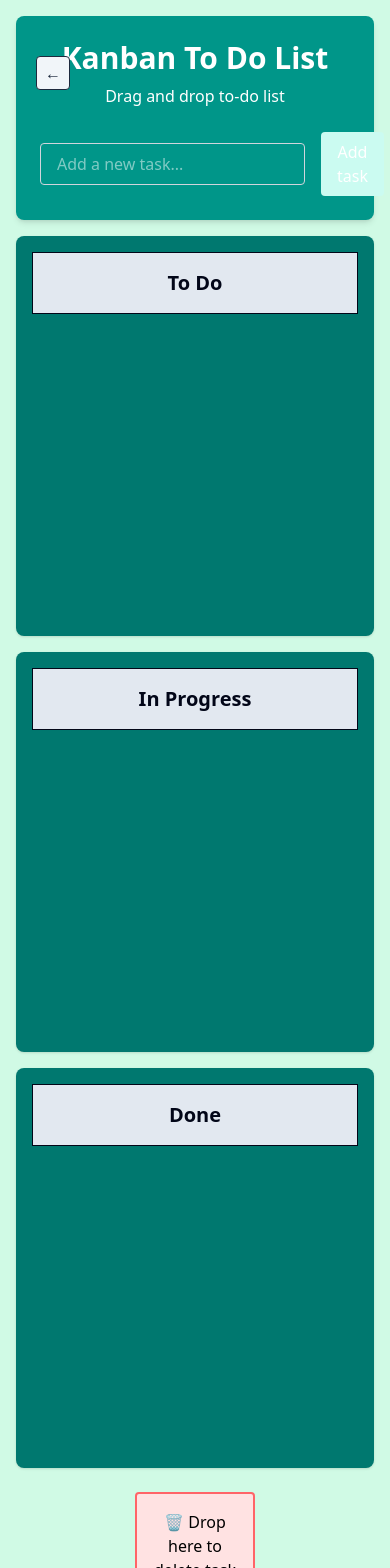
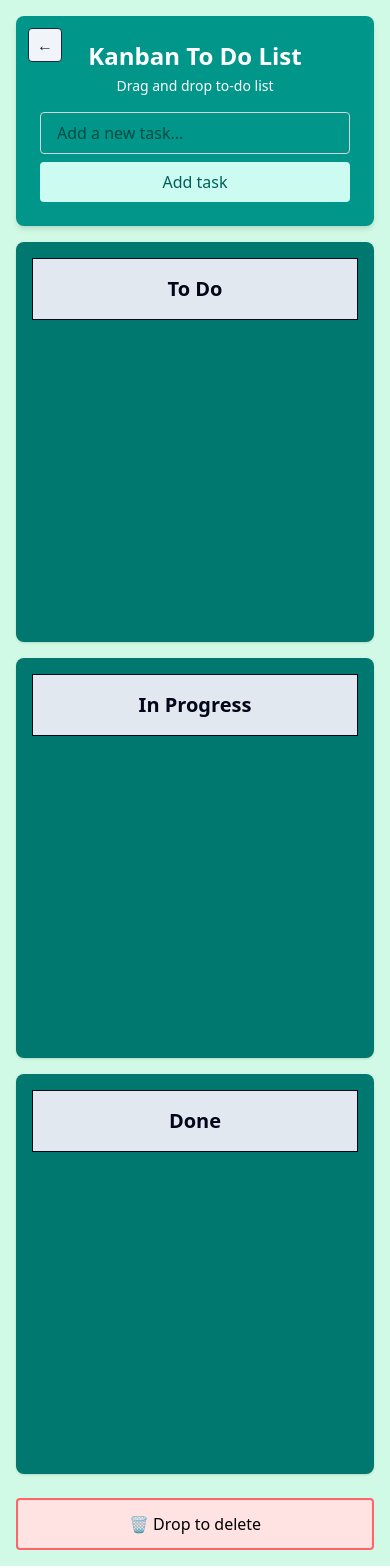
Before and after one commit to sealite92/project-typescript, a React (Vite) app: page /todo in a window 390 px wide. Shown: the top 1568 px of the page. Built offline with nearby package versions, Linux system fonts and the light colour scheme.

Commit message:
Fix the responsivity on mobie screem

```diff
--- a/src/TodoApp/components/Header.tsx
+++ b/src/TodoApp/components/Header.tsx
@@ -1,50 +1,52 @@
-import {  useState } from "react";
+import { useState } from "react";
 import { useTodoContext } from "../TodoContextProvider";
 import { useNavigate } from "react-router-dom";
-
-
 
 export default function Header() {
   const [text, setText] = useState("");
   const { handleAddTask } = useTodoContext();
-
-const navigate = useNavigate();
+  const navigate = useNavigate();
 
   const handleInputChange = (e: React.ChangeEvent<HTMLInputElement>) => {
     setText(e.target.value);
-  }
-
+  };
 
   return (
     <div className="flex flex-col items-center justify-center p-6 bg-teal-600 rounded-lg shadow-md mb-4 relative">
-      <span className="absolute left-5 top-10 text-slate-800 px-2 py-1 border bg-slate-100 rounded cursor-pointer"
-      onClick={() => navigate("/")}
-      >&larr;
 
-</span>
-      <header className="mb-6 text-center">
-        <h1 className="text-3xl font-bold text-white mb-2">Kanban To Do List</h1>
-        <p className="text-white">Drag and drop to-do list</p>
+      {/* Back Button */}
+      <span
+        className="absolute left-3 top-3 text-slate-800 px-2 py-1 border bg-slate-100 rounded cursor-pointer"
+        onClick={() => navigate("/")}
+      >
+        &larr;
+      </span>
+
+      {/* Header Title */}
+      <header className="mb-4 text-center">
+        <h1 className="text-2xl sm:text-3xl font-bold text-white mb-1">Kanban To Do List</h1>
+        <p className="text-white text-sm sm:text-base">Drag and drop to-do list</p>
       </header>
-      <div className="flex items-center space-x-4 w-full max-w-md">
+
+      {/* Input + Button */}
+      <div className="flex flex-col sm:flex-row items-center w-full max-w-md gap-2 sm:gap-4">
         <input
           value={text}
           onChange={handleInputChange}
           type="text"
-          className="flex-1 px-4 py-2 border border-gray-300 text-white rounded focus:outline-none focus:ring-2 focus:ring-blue-400"
+          className="flex-1 w-full px-4 py-2 border border-gray-300 text-black rounded focus:outline-none focus:ring-2 focus:ring-blue-400"
           placeholder="Add a new task..."
         />
-        <button className="px-4 py-2 bg-teal-100 text-white rounded hover:bg-teal-300 transition"
-        onClick={() => {
-          handleAddTask(text);
-
-          setText("");
-        }
-        }>
+        <button
+          className="w-full sm:w-auto px-4 py-2 bg-teal-100 text-teal-800 font-medium rounded hover:bg-teal-300 transition"
+          onClick={() => {
+            handleAddTask(text);
+            setText("");
+          }}
+        >
           Add task
         </button>
       </div>
-
     </div>
-  )
+  );
 }
--- a/src/TodoApp/components/TodoMain.tsx
+++ b/src/TodoApp/components/TodoMain.tsx
@@ -1,6 +1,6 @@
 
 import { useTodoContext } from '../TodoContextProvider';
-import { DndContext, MouseSensor, TouchSensor, useSensor } from '@dnd-kit/core';
+import { DndContext, MouseSensor, TouchSensor, useSensor, useSensors } from '@dnd-kit/core';
 import type { DragEndEvent } from "@dnd-kit/core";
 
 import TaskColumn from './TaskColumn';
@@ -26,7 +26,7 @@ const touchSensor = useSensor(TouchSensor, {
   },
 })
 
-const sensors = [mouseSensor, touchSensor];
+const sensors = useSensors(mouseSensor, touchSensor);
 
  const handleDragEnd = (event: DragEndEvent) => {
     const { active, over } = event;
--- a/src/TodoApp/components/Trash.tsx
+++ b/src/TodoApp/components/Trash.tsx
@@ -1,15 +1,22 @@
 import { useDroppable } from "@dnd-kit/core";
 
-
 export default function Trash() {
- const { setNodeRef } = useDroppable({ id: "trash" });
+  const { setNodeRef } = useDroppable({ id: "trash" });
 
   return (
     <div
       ref={setNodeRef}
-      className="mt-6 mx-auto w-1/3 text-center border-2 border-red-400 bg-red-100 p-4 rounded"
+      className="
+        mt-6 mx-auto
+        w-full sm:w-2/3 lg:w-1/3
+        text-center
+        border-2 border-red-400
+        bg-red-100 p-3 sm:p-4
+        rounded
+      "
     >
-      🗑 Drop here to delete task
+      🗑 <span className="hidden sm:inline">Drop here to delete task</span>
+      <span className="sm:hidden">Drop to delete</span>
     </div>
   );
 }
```
